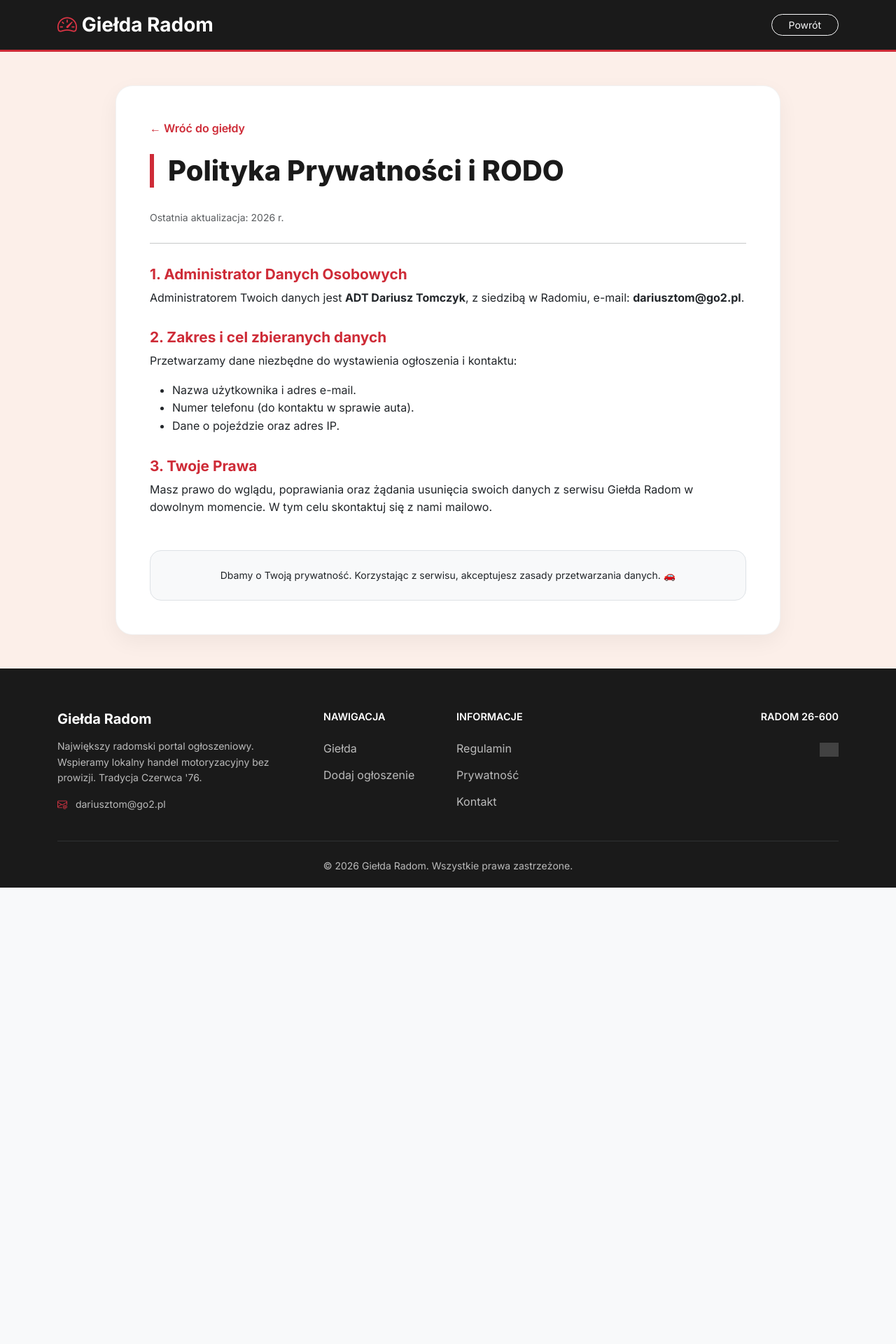
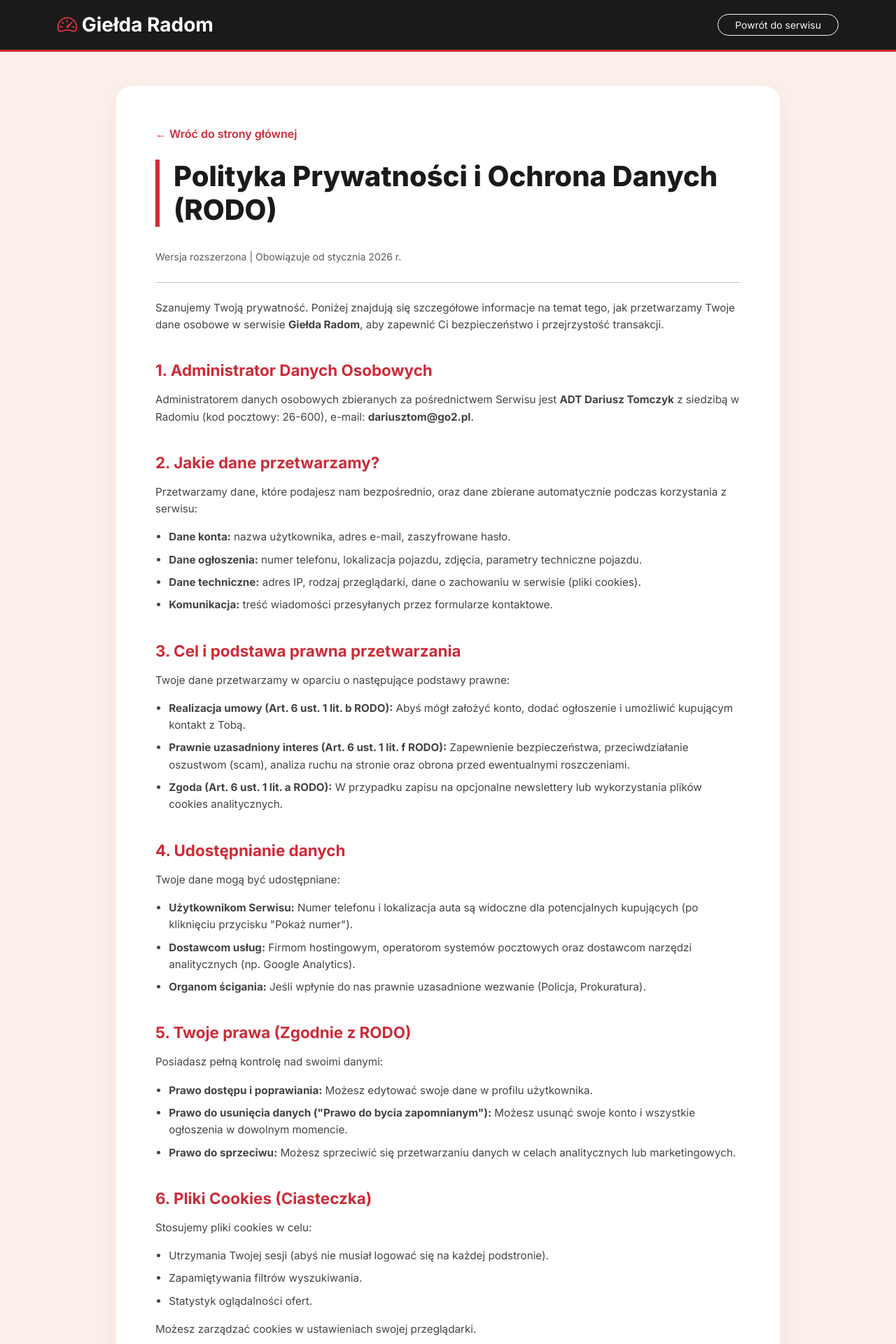
Before and after one commit to tomczykdariusz606/gielda-radom, a Flask app: page /polityka-prywatnosci in a window 1280 px wide. Shown: the top 1920 px of the page at 70% size. Before the commit the page ends 1268 px from the top, so only its background shows below. Run offline with Flask 3, Linux system fonts and the light colour scheme; grey boxes are pictures that could not be loaded.

Commit message:
Update polityka.html

```diff
--- a/templates/polityka.html
+++ b/templates/polityka.html
@@ -2,7 +2,7 @@
 <html lang="pl">
 <head>
     <meta charset="UTF-8">
-    <title>Polityka Prywatności - Giełda Radom</title>
+    <title>Polityka Prywatności i RODO - Giełda Radom</title>
     <meta name="viewport" content="width=device-width, initial-scale=1.0">
 
     <link rel="shortcut icon" href="{{ url_for('static', filename='favicon.ico') }}" type="image/x-icon">
@@ -14,7 +14,6 @@
     <style>
         :root { --radom-red: #ce2b37; --radom-dark: #1a1a1a; }
 
-        /* Zmiana tła na spójne z index.html */
         body {
             font-family: 'Inter', sans-serif;
             background-color: #fcefe9;
@@ -30,19 +29,21 @@
             background: white;
             border-radius: 24px;
             box-shadow: 0 10px 30px rgba(0,0,0,0.05);
-            padding: 3rem;
+            padding: 3.5rem;
             margin-top: 3rem;
             margin-bottom: 3rem;
             border: 1px solid rgba(0,0,0,0.05);
         }
 
         h1 { color: var(--radom-dark); font-weight: 800; margin-bottom: 2rem; border-left: 6px solid var(--radom-red); padding-left: 20px; }
-        h2 { color: var(--radom-red); font-weight: 700; font-size: 1.3rem; margin-top: 2rem; }
+        h2 { color: var(--radom-red); font-weight: 700; font-size: 1.4rem; margin-top: 2.5rem; margin-bottom: 1rem; }
+        h3 { color: var(--radom-dark); font-weight: 600; font-size: 1.1rem; margin-top: 1.5rem; }
 
         .back-link { text-decoration: none; font-weight: 600; color: var(--radom-red); transition: 0.2s; }
-        .back-link:hover { opacity: 0.8; }
+        .legal-section { color: #444; font-size: 0.95rem; }
+        .legal-section ul { padding-left: 1.2rem; }
+        .legal-section li { margin-bottom: 0.5rem; }
 
-        /* STOPKA TWOJEGO PROJEKTU */
         .footer-main { background: var(--radom-dark); color: #bbb; padding: 60px 0 20px; margin-top: auto; }
         .footer-heading { color: white; font-weight: 600; margin-bottom: 25px; text-transform: uppercase; font-size: 0.9rem; }
         .footer-link { color: #bbb; text-decoration: none; transition: 0.2s; display: block; margin-bottom: 12px; }
@@ -55,7 +56,7 @@
         <div class="container">
             <a class="navbar-brand fw-bold fs-3" href="/"><i class="bi bi-speedometer2 text-danger"></i> Giełda Radom</a>
             <div class="ms-auto">
-                <a href="/" class="btn btn-outline-light rounded-pill px-4 btn-sm">Powrót</a>
+                <a href="/" class="btn btn-outline-light rounded-pill px-4 btn-sm">Powrót do serwisu</a>
             </div>
         </div>
     </nav>
@@ -63,36 +64,68 @@
     <div class="container">
         <div class="row justify-content-center">
             <div class="col-lg-10 legal-container">
-                <a href="/" class="back-link mb-4 d-inline-block">← Wróć do giełdy</a>
+                <a href="/" class="back-link mb-4 d-inline-block">← Wróć do strony głównej</a>
 
-                <h1>Polityka Prywatności i RODO</h1>
-                <p class="text-muted small">Ostatnia aktualizacja: 2026 r.</p>
+                <h1>Polityka Prywatności i Ochrona Danych (RODO)</h1>
+                <p class="text-muted small">Wersja rozszerzona | Obowiązuje od stycznia 2026 r.</p>
 
                 <hr class="my-4">
 
-                <section>
+                <div class="legal-section">
+                    <p>Szanujemy Twoją prywatność. Poniżej znajdują się szczegółowe informacje na temat tego, jak przetwarzamy Twoje dane osobowe w serwisie <strong>Giełda Radom</strong>, aby zapewnić Ci bezpieczeństwo i przejrzystość transakcji.</p>
+
                     <h2>1. Administrator Danych Osobowych</h2>
-                    <p>Administratorem Twoich danych jest <strong>ADT Dariusz Tomczyk</strong>, z siedzibą w Radomiu, e-mail: <strong>dariusztom@go2.pl</strong>.</p>
-                </section>
+                    <p>Administratorem danych osobowych zbieranych za pośrednictwem Serwisu jest <strong>ADT Dariusz Tomczyk</strong> z siedzibą w Radomiu (kod pocztowy: 26-600), e-mail: <strong>dariusztom@go2.pl</strong>.</p>
 
-                <section>
-                    <h2>2. Zakres i cel zbieranych danych</h2>
-                    <p>Przetwarzamy dane niezbędne do wystawienia ogłoszenia i kontaktu:</p>
+                    <h2>2. Jakie dane przetwarzamy?</h2>
+                    <p>Przetwarzamy dane, które podajesz nam bezpośrednio, oraz dane zbierane automatycznie podczas korzystania z serwisu:</p>
                     <ul>
-                        <li>Nazwa użytkownika i adres e-mail.</li>
-                        <li>Numer telefonu (do kontaktu w sprawie auta).</li>
-                        <li>Dane o pojeździe oraz adres IP.</li>
+                        <li><strong>Dane konta:</strong> nazwa użytkownika, adres e-mail, zaszyfrowane hasło.</li>
+                        <li><strong>Dane ogłoszenia:</strong> numer telefonu, lokalizacja pojazdu, zdjęcia, parametry techniczne pojazdu.</li>
+                        <li><strong>Dane techniczne:</strong> adres IP, rodzaj przeglądarki, dane o zachowaniu w serwisie (pliki cookies).</li>
+                        <li><strong>Komunikacja:</strong> treść wiadomości przesyłanych przez formularze kontaktowe.</li>
                     </ul>
-                </section>
 
-                <section>
-                    <h2>3. Twoje Prawa</h2>
-                    <p>Masz prawo do wglądu, poprawiania oraz żądania usunięcia swoich danych z serwisu Giełda Radom w dowolnym momencie. W tym celu skontaktuj się z nami mailowo.</p>
-                </section>
+                    <h2>3. Cel i podstawa prawna przetwarzania</h2>
+                    <p>Twoje dane przetwarzamy w oparciu o następujące podstawy prawne:</p>
+                    <ul>
+                        <li><strong>Realizacja umowy (Art. 6 ust. 1 lit. b RODO):</strong> Abyś mógł założyć konto, dodać ogłoszenie i umożliwić kupującym kontakt z Tobą.</li>
+                        <li><strong>Prawnie uzasadniony interes (Art. 6 ust. 1 lit. f RODO):</strong> Zapewnienie bezpieczeństwa, przeciwdziałanie oszustwom (scam), analiza ruchu na stronie oraz obrona przed ewentualnymi roszczeniami.</li>
+                        <li><strong>Zgoda (Art. 6 ust. 1 lit. a RODO):</strong> W przypadku zapisu na opcjonalne newslettery lub wykorzystania plików cookies analitycznych.</li>
+                    </ul>
+
+                    <h2>4. Udostępnianie danych</h2>
+                    <p>Twoje dane mogą być udostępniane:</p>
+                    <ul>
+                        <li><strong>Użytkownikom Serwisu:</strong> Numer telefonu i lokalizacja auta są widoczne dla potencjalnych kupujących (po kliknięciu przycisku "Pokaż numer").</li>
+                        <li><strong>Dostawcom usług:</strong> Firmom hostingowym, operatorom systemów pocztowych oraz dostawcom narzędzi analitycznych (np. Google Analytics).</li>
+                        <li><strong>Organom ścigania:</strong> Jeśli wpłynie do nas prawnie uzasadnione wezwanie (Policja, Prokuratura).</li>
+                    </ul>
+
+                    <h2>5. Twoje prawa (Zgodnie z RODO)</h2>
+                    <p>Posiadasz pełną kontrolę nad swoimi danymi:</p>
+                    <ul>
+                        <li><strong>Prawo dostępu i poprawiania:</strong> Możesz edytować swoje dane w profilu użytkownika.</li>
+                        <li><strong>Prawo do usunięcia danych ("Prawo do bycia zapomnianym"):</strong> Możesz usunąć swoje konto i wszystkie ogłoszenia w dowolnym momencie.</li>
+                        <li><strong>Prawo do sprzeciwu:</strong> Możesz sprzeciwić się przetwarzaniu danych w celach analitycznych lub marketingowych.</li>
+                    </ul>
+
+                    <h2>6. Pliki Cookies (Ciasteczka)</h2>
+                    <p>Stosujemy pliki cookies w celu:</p>
+                    <ul>
+                        <li>Utrzymania Twojej sesji (abyś nie musiał logować się na każdej podstronie).</li>
+                        <li>Zapamiętywania filtrów wyszukiwania.</li>
+                        <li>Statystyk oglądalności ofert.</li>
+                    </ul>
+                    <p>Możesz zarządzać cookies w ustawieniach swojej przeglądarki.</p>
+
+                    <h2>7. Bezpieczeństwo</h2>
+                    <p>Stosujemy szyfrowanie połączeń SSL oraz regularne aktualizacje oprogramowania, aby chronić Twoje dane przed nieautoryzowanym dostępem. Pamiętaj jednak, że podając numer telefonu w ogłoszeniu, staje się on dostępny dla osób zainteresowanych zakupem pojazdu.</p>
+                </div>
 
                 <div class="mt-5 p-4 bg-light rounded-4 border text-center">
-                    <p class="mb-0 small">
-                        Dbamy o Twoją prywatność. Korzystając z serwisu, akceptujesz zasady przetwarzania danych. 🚗
+                    <p class="mb-0 small fw-bold">
+                        Masz pytania dotyczące Twojej prywatności na Giełdzie Radom? Napisz do Dariusza: <a href="mailto:dariusztom@go2.pl" class="text-danger">dariusztom@go2.pl</a>
                     </p>
                 </div>
             </div>
@@ -104,7 +137,7 @@
             <div class="row gy-4">
                 <div class="col-lg-4">
                     <h5 class="text-white fw-bold mb-3">Giełda Radom</h5>
-                    <p class="small">Największy radomski portal ogłoszeniowy. Wspieramy lokalny handel motoryzacyjny bez prowizji. Tradycja Czerwca '76.</p>
+                    <p class="small">Lokalny portal ogłoszeniowy. Wspieramy mieszkańców Radomia w handlu motoryzacyjnym bez prowizji. Tradycja Czerwca '76.</p>
                     <p class="small mt-3"><i class="bi bi-envelope-at text-danger me-2"></i> dariusztom@go2.pl</p>
                 </div>
                 <div class="col-lg-2">
```
